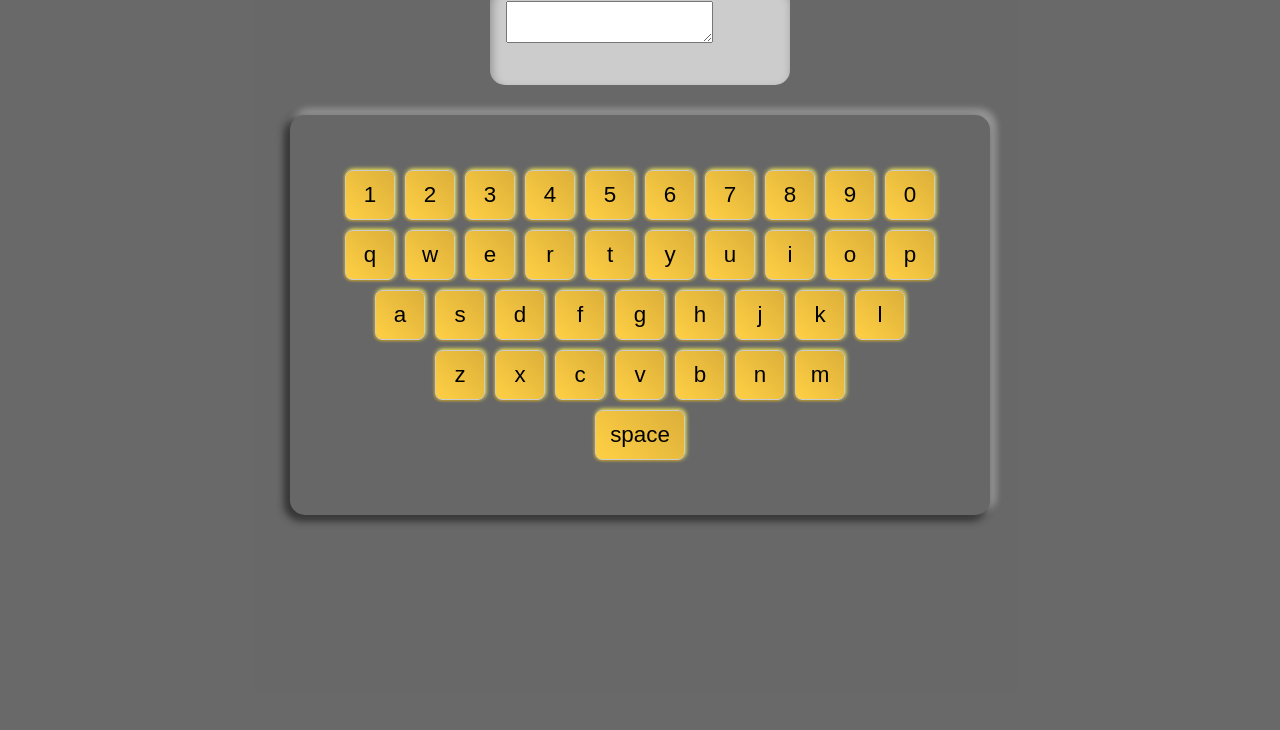
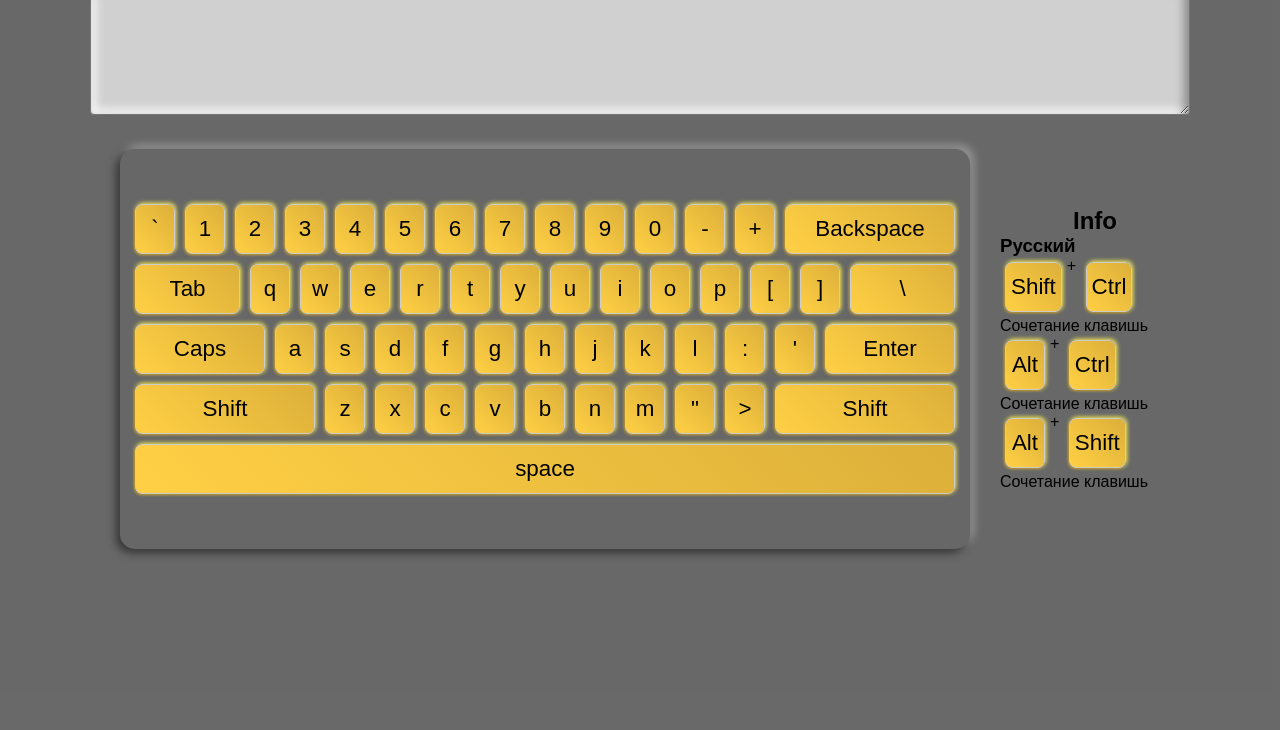
Before and after one commit to Dobroslov/Virtual-Keyboard, a website built with webpack: page src/index.html in a window 1280 px wide. Shown: the part 70-800 px from the top of the page. Built offline with nearby package versions, Linux system fonts and the light colour scheme.

Commit message:
feat: add info block and fix some styles in css

```diff
--- a/src/index.html
+++ b/src/index.html
@@ -16,11 +16,12 @@
         <div class="textarea">
           <textarea class="keyboard-input"></textarea>
         </div>
-        <div class="keyboard">
+        <div class="keyboard__container">
           <div class="keyboard__keys">
             <div class="keyboard">
               <div class="row">
-                <div class="key keyboard__key">1</div>
+                <div class="key">`</div>
+                <div class="key">1</div>
                 <div class="key">2</div>
                 <div class="key">3</div>
                 <div class="key">4</div>
@@ -30,8 +31,12 @@
                 <div class="key">8</div>
                 <div class="key">9</div>
                 <div class="key">0</div>
+                <div class="key">-</div>
+                <div class="key">+</div>
+                <div class="key backspace lage">Backspace</div>
               </div>
               <div class="row">
+                <div class="key tab-key lage">Tab</div>
                 <div class="key">q</div>
                 <div class="key">w</div>
                 <div class="key">e</div>
@@ -42,8 +47,12 @@
                 <div class="key">i</div>
                 <div class="key">o</div>
                 <div class="key">p</div>
+                <div class="key">[</div>
+                <div class="key">]</div>
+                <div class="key lage">\</div>
               </div>
               <div class="row">
+                <div class="key lage">Caps</div>
                 <div class="key">a</div>
                 <div class="key">s</div>
                 <div class="key">d</div>
@@ -53,8 +62,12 @@
                 <div class="key">j</div>
                 <div class="key">k</div>
                 <div class="key">l</div>
+                <div class="key">:</div>
+                <div class="key">'</div>
+                <div class="key lage">Enter</div>
               </div>
               <div class="row">
+                <div class="key lage">Shift</div>
                 <div class="key">z</div>
                 <div class="key">x</div>
                 <div class="key">c</div>
@@ -62,11 +75,34 @@
                 <div class="key">b</div>
                 <div class="key">n</div>
                 <div class="key">m</div>
+                <div class="key">"</div>
+                <div class="key">></div>
+                <div class="key lage">Shift</div>
               </div>
               <div class="row">
-                <div class="key space">space</div>
+                <div class="key space lage">space</div>
               </div>
             </div>
+          </div>
+          <div class="keyboard__info info">
+            <h2 class="info__title">Info</h2>
+            <ul class="info__wrapper">
+              <li class="info__language">
+                <h3>Русский</h3>
+              </li>
+              <li class="info__language">
+                <div class="key">Shift</div><span>+</span>
+                <div class="key">Ctrl</div><span>Сочетание клавишь</span>
+              </li>
+              <li class="info__language">
+                <div class="key">Alt</div><span>+</span>
+                <div class="key">Ctrl</div><span>Сочетание клавишь</span>
+              </li>
+              <li class="info__language">
+                <div class="key">Alt</div><span>+</span>
+                <div class="key">Shift</div><span>Сочетание клавишь</span>
+              </li>
+            </ul>
           </div>
         </div>
       </div>
--- a/src/main.scss
+++ b/src/main.scss
@@ -11,16 +11,17 @@
   height: 100vh;
   width: 100%;
 }
-.textarea {
-  width: 300px;
-  height: 100px;
+
+.keyboard-input {
+  width: 1100px;
+  height: 130px;
   order: none;
   outline: none;
-  border-radius: 15px;
   padding: 1em;
-  background-color: #ccc;
-  box-shadow: inset 2px 5px 10px rgba(0, 0, 0, 0.3);
-  transition: 300ms ease-in-out;
+  border-radius: 4px;
+  background: #d1d0d0;
+  color: #4c4a4a;
+  box-shadow: inset -5px 5px 10px #8a8a8a, inset 5px -5px 10px #f6f6f6;
 }
 
 .textarea:focus {
@@ -43,9 +44,9 @@
   flex-direction: column;
   align-items: center;
   justify-content: center;
-  width: 700px;
+  width: 850px;
   height: 400px;
-  padding: 5px 0;
+  padding: 40px 10px;
   border-radius: 15px;
   background: #676767;
   box-shadow: -4px 4px 9px #363636, 4px -4px 9px #989898;
@@ -57,6 +58,7 @@
   flex-direction: row;
   align-items: center;
   justify-content: center;
+  width: 100%;
 }
 
 .key {
@@ -66,8 +68,8 @@
   align-items: center;
   justify-content: center;
   height: 50px;
-  width: 50px;
-  max-width: 90px;
+  min-width: 40px;
+  max-width: 100%;
   border: 1px solid #ccc;
   margin: 5px;
   font-size: 24px;
@@ -75,10 +77,23 @@
   color: #000000;
   font-size: 1.4rem;
   outline: none;
-  padding: 0 5px;
+  padding: 5px 5px;
   border-radius: 7px;
   background: linear-gradient(45deg, #ffd044, #dcaf3a);
   box-shadow: -1px 1px 2px #b28e2f, 1px -1px 4px #fff651;
+}
+.lage {
+  flex: 1 1;
+}
+
+.keyboard__container {
+  display: flex;
+  justify-content: space-between;
+  align-items: center;
+}
+
+.info__title {
+  text-align: center;
 }
 
 .space {
```
